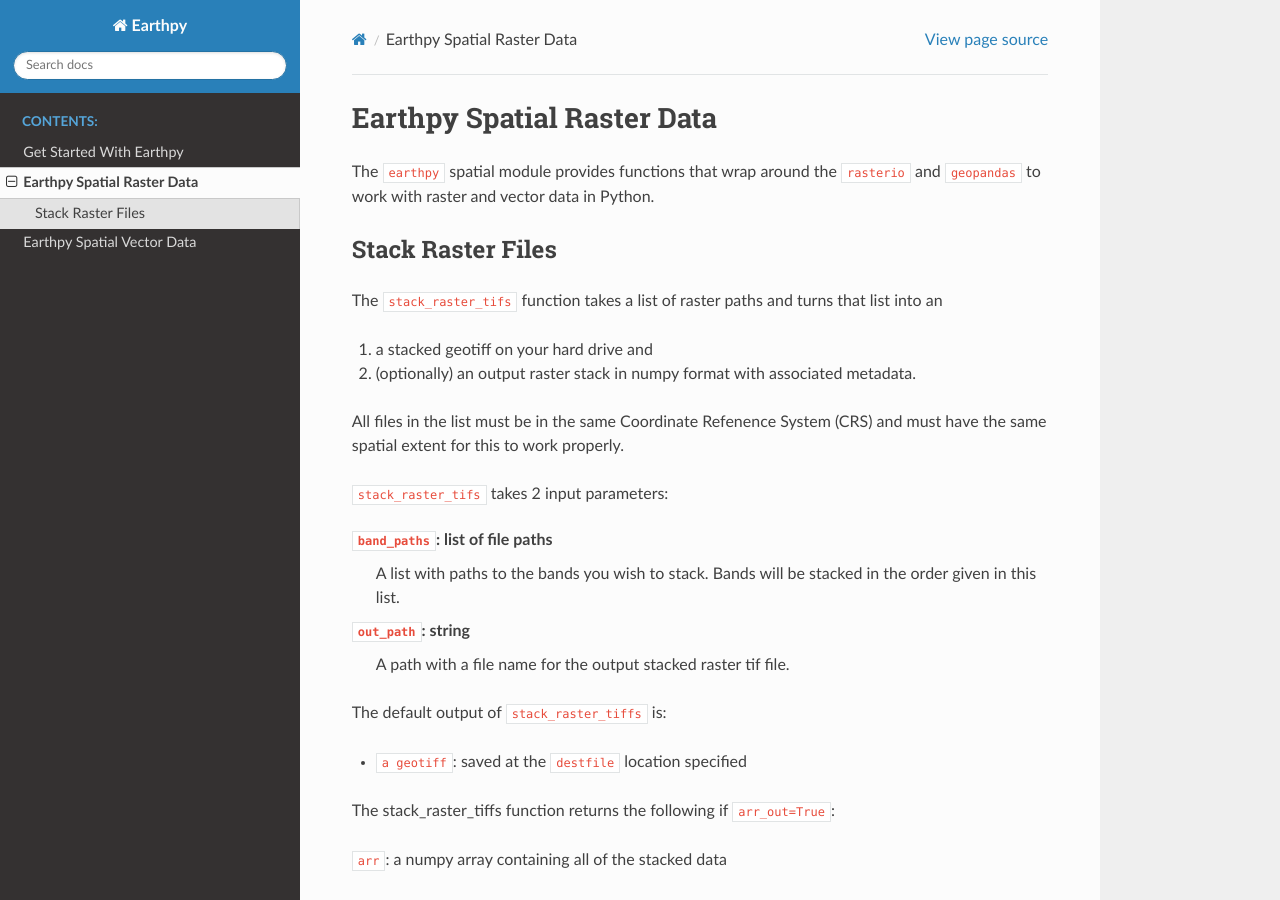
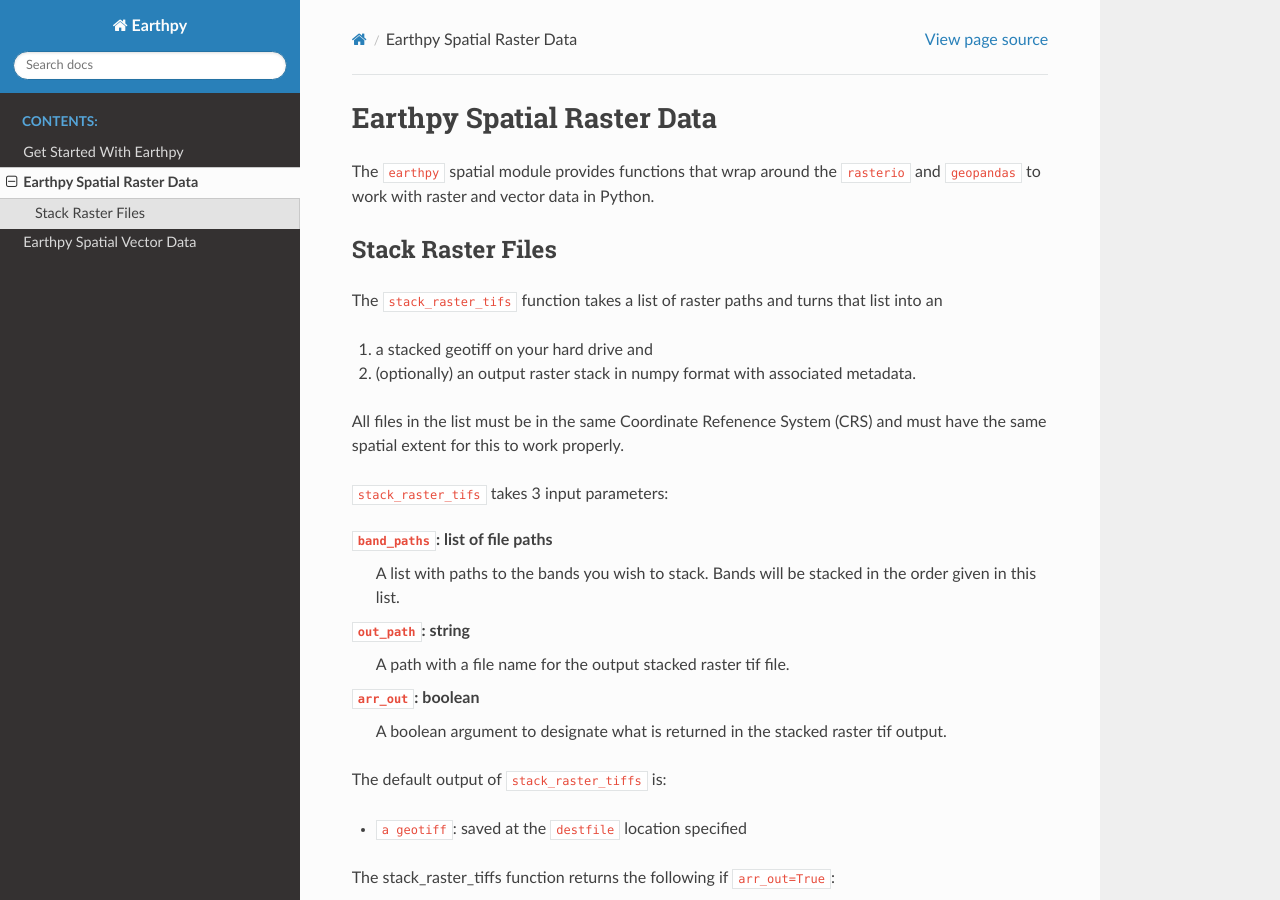
Before and after one commit to earthlab/earthpy, a Sphinx documentation site: the page built from docs/spatial-raster.rst, in a window 1280 px wide and 900 px high. Built offline with Sphinx 7.4.7 and the Read the Docs theme 2.0.0, drawn with Linux system fonts in a browser that asks for light colours.

Commit message:
Adding arr_out parameter to spatial-raster and formatting comments to PEP8

```diff
--- a/docs/spatial-raster.rst
+++ b/docs/spatial-raster.rst
@@ -16,13 +16,16 @@
 All files in the list must be in the same Coordinate Refenence System (CRS) and
 must have the same spatial extent for this to work properly.
 
-``stack_raster_tifs`` takes 2 input parameters:
+``stack_raster_tifs`` takes 3 input parameters:
 
 ``band_paths``: list of file paths
       A list with paths to the bands you wish to stack. Bands
       will be stacked in the order given in this list.
 ``out_path``: string
       A path with a file name for the output stacked raster tif file.
+``arr_out``: boolean
+      A boolean argument to designate what is returned in the stacked
+      raster tif output.
 
 The default output of ``stack_raster_tiffs`` is:
 
```
Also changed, not shown: 1 other file.
